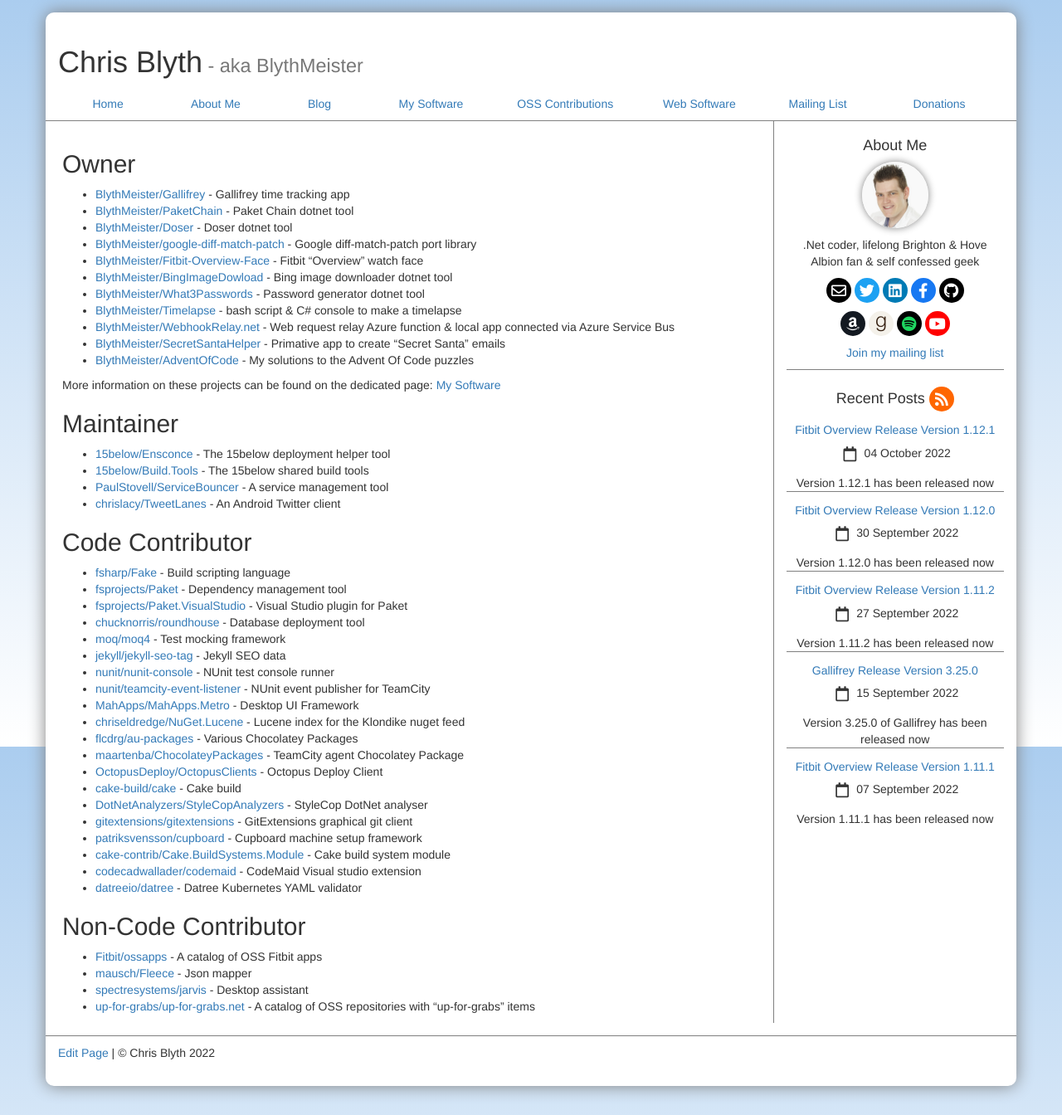
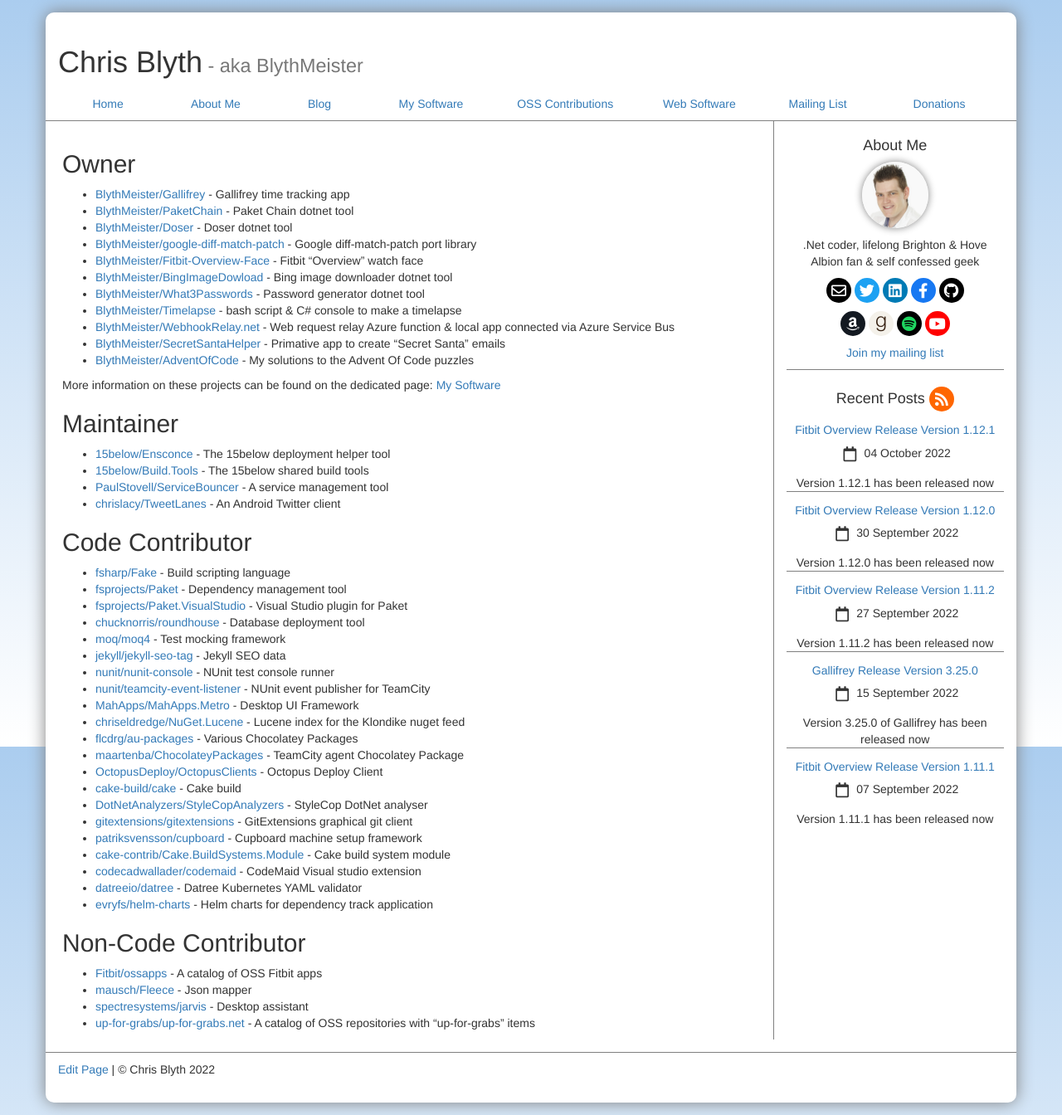
Before and after one commit to BlythMeister/blyth.me.uk, a Jekyll site: the page built from software/oss/index.md, in a window 1280 px wide. Shown: the whole page at 83% size. Built offline with Jekyll 4.4.1, drawn with Linux system fonts in a browser that asks for light colours; nearby versions of some CDN libraries.

Commit message:
Add more OSS projects

```diff
--- a/software/oss/index.md
+++ b/software/oss/index.md
@@ -49,6 +49,8 @@
 * [cake-contrib/Cake.BuildSystems.Module](https://github.com/cake-contrib/Cake.BuildSystems.Module/commits?author=BlythMeister) - Cake build system module
 * [codecadwallader/codemaid](https://github.com/codecadwallader/codemaid/commits?author=BlythMeister) - CodeMaid Visual studio extension
 * [datreeio/datree](https://github.com/datreeio/datree/commits?author=BlythMeister) - Datree Kubernetes YAML validator
+* [evryfs/helm-charts](https://github.com/evryfs/helm-charts/commits?author=BlythMeister) - Helm charts for dependency track application
+<!-- Unmerged PR (https://github.com/CycloneDX/cyclonedx-dotnet/pull/600) * [CycloneDX/cyclonedx-dotnet](https://github.com/CycloneDX/cyclonedx-dotnet/commits?author=BlythMeister) - dotnet tool to generate SBOM files  -->
 
 ## Non-Code Contributor
 
```
